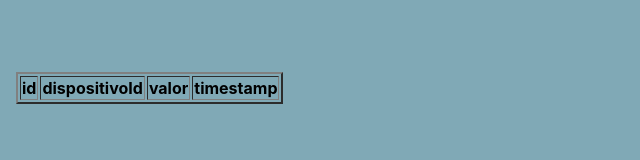
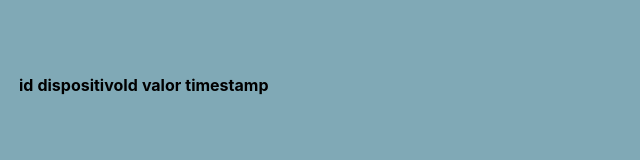
Before and after one commit to alexisMtz1012/alexisMtz1012.github.io, a plain HTML site: page historial.html in a window 1280 px wide. Shown: the whole page, without its empty margins (0-640 px from the left). Drawn offline with Linux system fonts and the light colour scheme; no server answers.

Commit message:
ommit taba

```diff
--- a/css/estilos.css
+++ b/css/estilos.css
@@ -5,3 +5,9 @@
 @import "/lib/icono.css";
 @import "/lib/mi-nav.css";
 @import "/lib/campos.css";
+
+
+table{
+    border: 2px;
+    border-radius: 2px;
+}
--- a/historial.html
+++ b/historial.html
@@ -20,7 +20,7 @@
   </head>
   <body>
     <div class="contenido">
-      <table border="2">
+      <table>
         <thead>
           <tr>
             <th>id</th>
```
